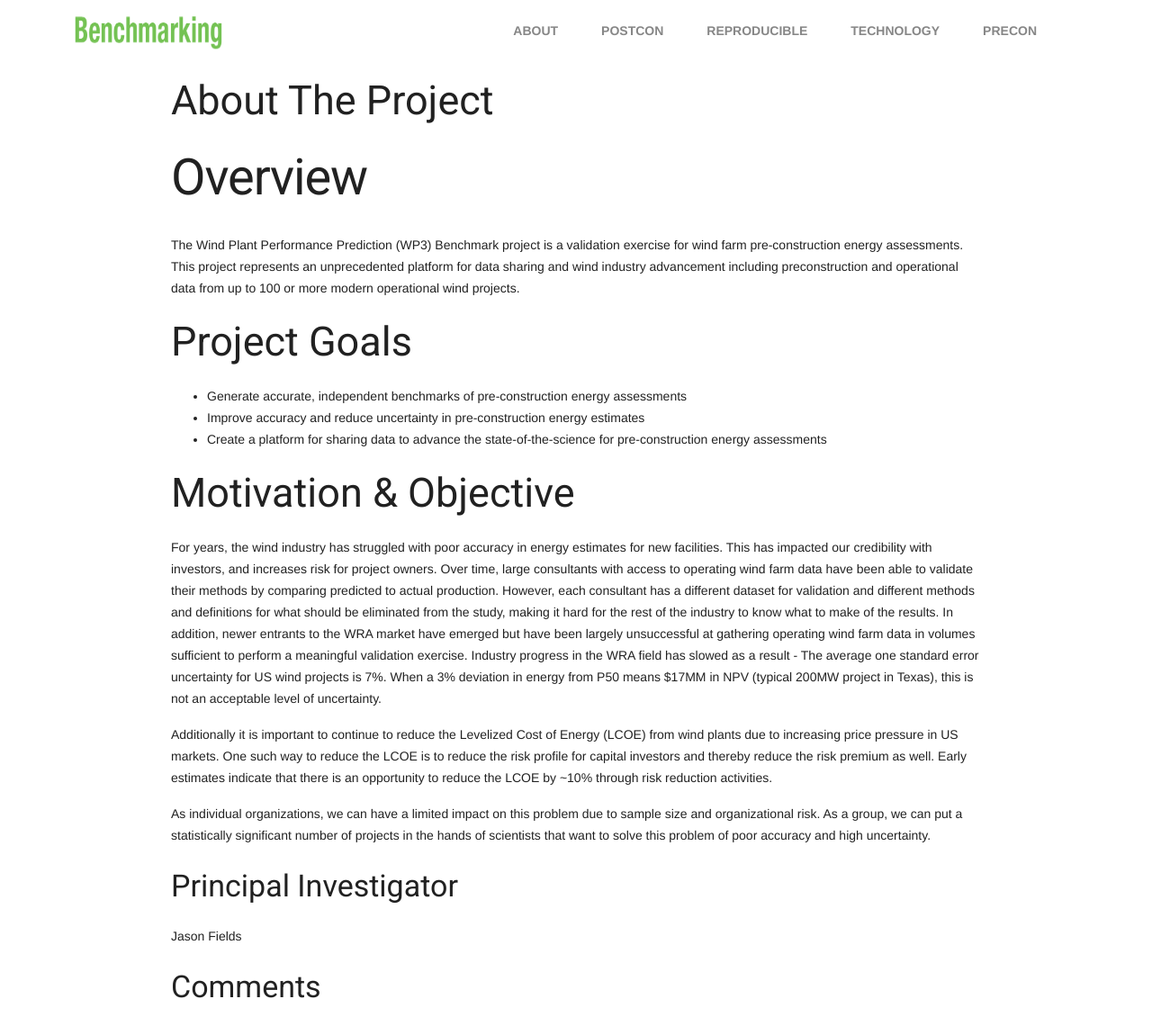
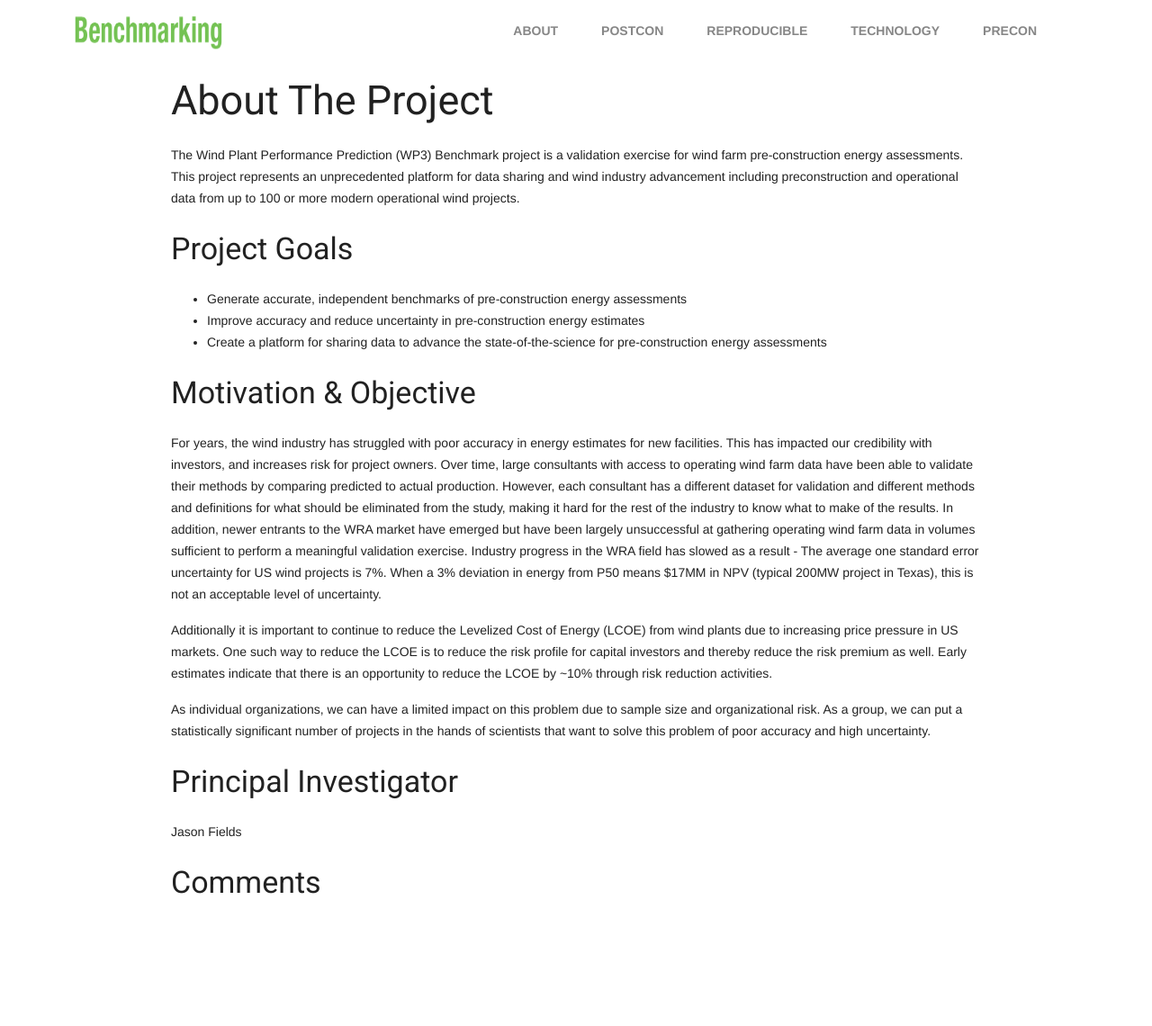
Before and after one commit to NREL/wp3-docs, a Jekyll site: the page built from pages/about.md, in a window 1280 px wide. Shown: the whole page at 90% size. Built offline with Jekyll 4.4.1, drawn with Linux system fonts in a browser that asks for light colours; comment, search, counter and statistics services are not loaded.

Commit message:
Update about.md

```diff
--- a/pages/about.md
+++ b/pages/about.md
@@ -6,17 +6,15 @@ group: navigation
 comments: true
 ---
 
-# Overview
-
 The Wind Plant Performance Prediction (WP3) Benchmark project is a validation exercise for wind farm pre-construction energy assessments. This project represents an unprecedented platform for data sharing and wind industry advancement including preconstruction and operational data from up to 100 or more modern operational wind projects.
 
-## Project Goals
+### Project Goals
 
 * Generate accurate, independent benchmarks of pre-construction energy assessments
 * Improve accuracy and reduce uncertainty in pre-construction energy estimates
 * Create a platform for sharing data to advance the state-of-the-science for pre-construction energy assessments
 
-## Motivation & Objective
+### Motivation & Objective
 
 For years, the wind industry has struggled with poor accuracy in energy estimates for new facilities. This has impacted our credibility with investors, and increases risk for project owners. Over time, large consultants with access to operating wind farm data have been able to validate their methods by comparing predicted to actual production. However, each consultant has a different dataset for validation and different methods and definitions for what should be eliminated from the study, making it hard for the rest of the industry to know what to make of the results. In addition, newer entrants to the WRA market have emerged but have been largely unsuccessful at gathering operating wind farm data in volumes sufficient to perform a meaningful validation exercise. Industry progress in the WRA field has slowed as a result - The average one standard error uncertainty for US wind projects is 7%. When a 3% deviation in energy from P50 means $17MM in NPV (typical 200MW project in Texas), this is not an acceptable level of uncertainty.
 
```
